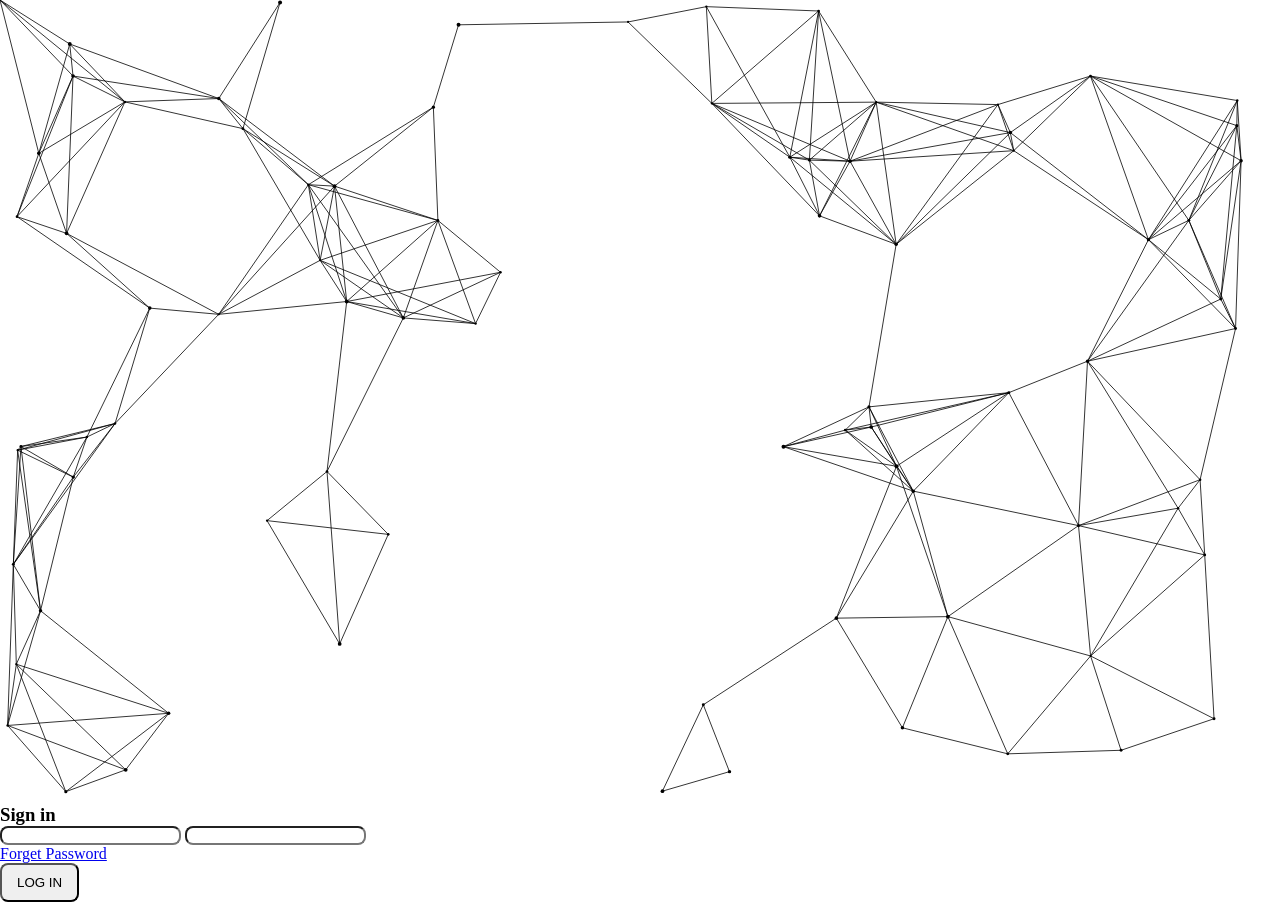
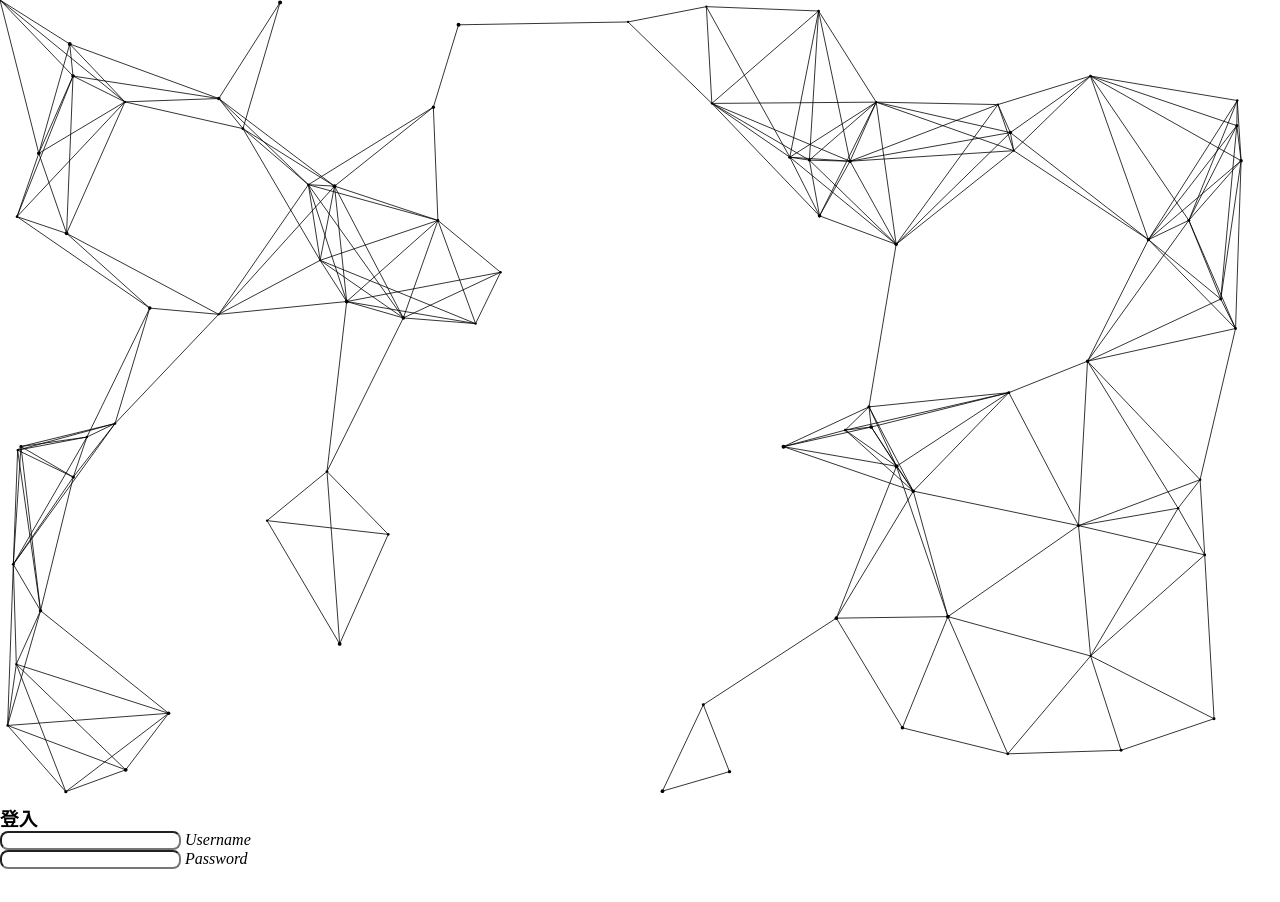
Before and after one commit to AndersonPineap/leaftech-website, a plain HTML site: page resource/pages/sign_in.html in a window 1280 px wide. After the commit the page ends 869 px from the top, so only its background shows below. Drawn offline with Linux system fonts and the light colour scheme.

Commit message:
修改了细微的错误

```diff
--- a/resource/pages/sign_in.html
+++ b/resource/pages/sign_in.html
@@ -5,21 +5,23 @@
     <meta http-equiv="X-UA-Compatible" content="IE=edge">
     <meta name="viewport" content="width=device-width, initial-scale=1.0">
     <link rel="stylesheet" href="../../public/css/main.css">
+    <link rel="stylesheet" href="../../public/css/form.css">
     <title>Document</title>
 </head>
 <body>
 <canvas id="background"></canvas>
     <div class="form">
-        <h3>Sign in</h3>
+        <h3>登入</h3>
         <form action="">
-            <input type="text" class="input_text">
-            <input type="text" class="input_text">
+            <div>
+                <input type="text" class="input_text">
+                <i>Username</i>
+            </div>
+            <div>
+                <input type="text" class="input_text">
+                <i>Password</i>
+            </div>
         </form>
-        <p>
-            <a href="#">Forget Password</a>
-            <a href="#"></a>
-        </p>
-        <input type="submit" value="LOG IN" class="btn">
     </div>
 </body>
 <script src="../../public/js/background.js"></script>
```
Also changed, not shown: README.md.
